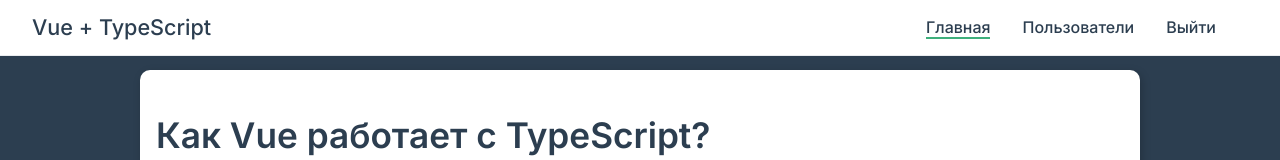
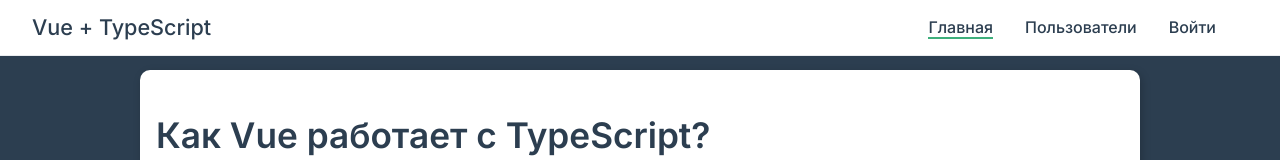
Before and after one commit to apachqq/type-script-learn, a Vue app: page / in a window 1280 px wide. Shown: the top 160 px of the page. Built offline with nearby package versions, Linux system fonts and the light colour scheme; the HTML template or start-up script is replaced by a standard one.

Commit message:
login-and-logout-with-vuex

```diff
--- a/src/App.vue
+++ b/src/App.vue
@@ -9,7 +9,12 @@
                 <router-link to="/users">Пользователи</router-link>
             </li>
             <li>
-                <router-link to="/login">{{ this.$store.state.isAuth ? 'Выйти' : 'Войти' }}</router-link>
+                <router-link
+                        to="/login"
+                        @click="this.$store.commit('logout')"
+                >
+                    {{ this.$store.state.isAuth ? this.$store.state.logoutTitle : this.$store.state.loginTitle }}
+                </router-link>
             </li>
         </ul>
     </header>
@@ -22,10 +27,6 @@
     import {defineComponent} from 'vue'
 
     export default defineComponent({
-        methods: {
-            workWithStore() {
-                this.$store.state
-            }
-        }
+
     })
 </script>
--- a/src/router/index.ts
+++ b/src/router/index.ts
@@ -2,6 +2,7 @@
 import HomeView from '@/views/HomeView.vue'
 import PageNotFoundView from '@/views/PageNotFoundView.vue'
 import LoginView from '@/views/LoginView.vue'
+import index from '@/store'
 
 const routes: RouteRecordRaw[] = [
     {
@@ -33,4 +34,13 @@
     linkActiveClass: 'active'
 })
 
+router.beforeEach((to, from, next) => {
+    if (!index.state.isAuth && to.name === 'UsersView') {
+        alert('Чтобы получить доступ к списку пользователей, пожалуйста, авторизуйтесь')
+        next('/login')
+    } else {
+        next()
+    }
+})
+
 export default router
--- a/src/store/index.ts
+++ b/src/store/index.ts
@@ -2,7 +2,9 @@
 
 export default createStore({
     state: {
-        isAuth: true
+        isAuth: false,
+        loginTitle: 'Войти',
+        logoutTitle: 'Выйти'
     },
     getters: {},
     mutations: {
```
